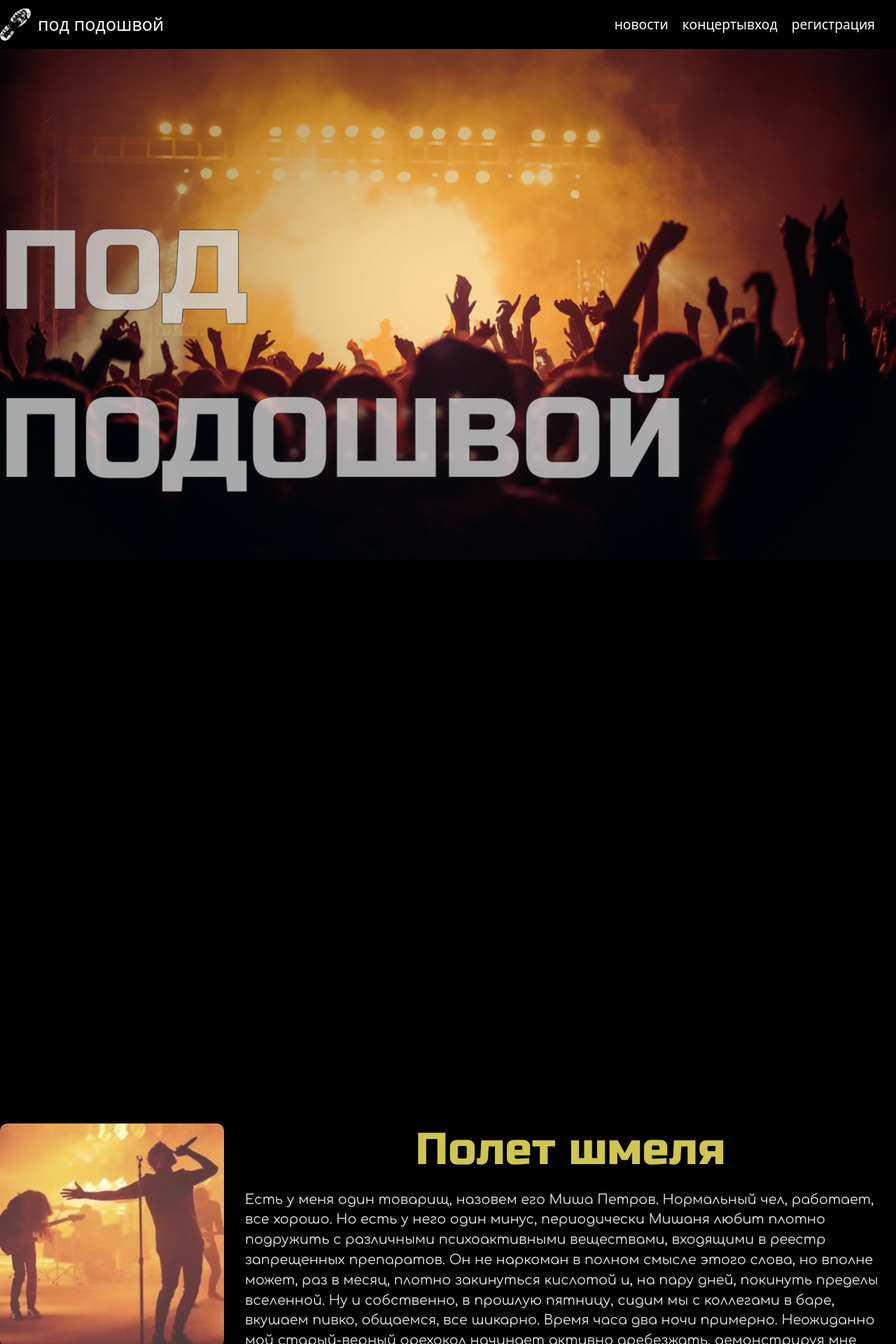
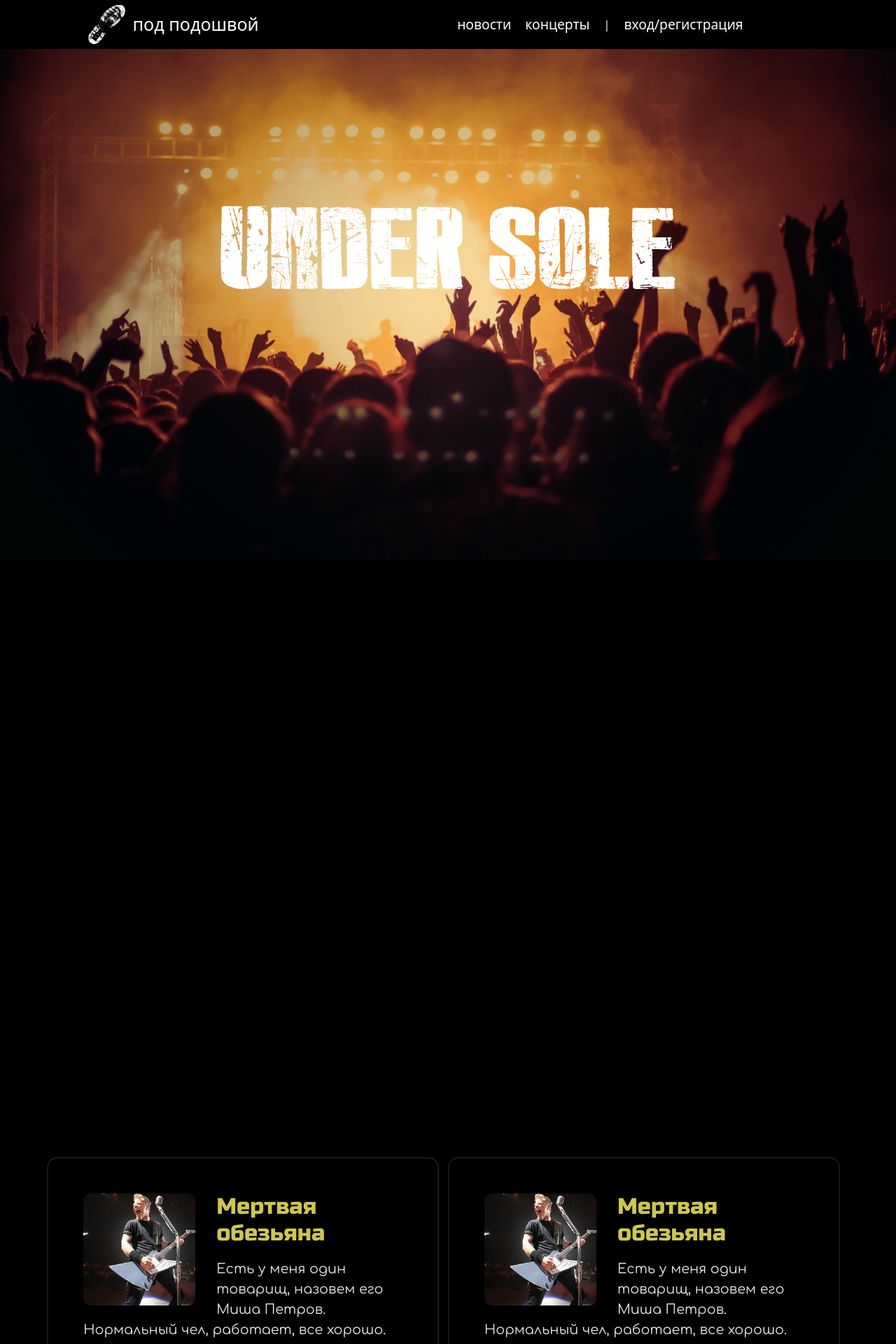
Before and after one commit to StrAnastasia/pod-podoshvoi-web, a React (Create React App) app in the folder client/: page /homepage in a window 1280 px wide. Shown: the top 1920 px of the page at 70% size. Built offline with nearby package versions, Linux system fonts and the light colour scheme; no server answers.

Commit message:
beautiful front

```diff
--- a/client/src/components/header/header.jsx
+++ b/client/src/components/header/header.jsx
@@ -2,6 +2,7 @@ import React, { useState, useEffect } from "react";
 import axios from 'axios';
 import './headerStyle.scss'
 import hederLogo from '../../images/pngegg.png'
+import profile from '/home/egor/elbrus/finalProject/pod-podoshvoi-web/client/src/images/pofile.png'
 
 
 import { Link } from "react-router-dom";
@@ -33,7 +34,7 @@ export default function Header() {
 
     <div className='backGroung' style={{ position: 'sticky', top: '0', zIndex: '1' }}>
 
-      <div className='logoContainer'>
+      <div className='logoContainer' >
 
         <img className='logo' src={hederLogo} />
 
@@ -41,27 +42,29 @@ export default function Header() {
 
       </div>
 
-      <div>
+      <div className='centerDiv'>
 
         <Link style={{ marginRight: 20 }} className="textHeader" aria-current="page" to='/homepage' onClick={allnewsHandler}>новости</Link>
-        <Link className="textHeader" aria-current="page" to='/allgigsmap'>концерты</Link>
-      </div>
-      <div style={{ marginRight: 30 }}>
+        <Link style={{ marginRight: 20 }} className="textHeader" aria-current="page" to='/allgigsmap'>концерты</Link>
+        <div style={{color: 'white'}}>|</div>
+
         {auth ? (
           <>
+
+
             <Link
               className="textHeader" style={{ marginRight: 20 }} aria-current="page"
               to="/profile" >
+              <img className='logoProfile' src={profile} />
               Профиль
                   </Link>
             <a className="textHeader" style={{ marginRight: 20 }} aria-current="page" href='http://localhost:8080/auth/logout'>выход</a>
           </>
         ) : (
-            <>
-              <a className="textHeader" style={{ marginRight: 20 }} aria-current="page" href='http://localhost:8080/auth/login'>вход</a>
-              <a className="textHeader" aria-current="page" href='http://localhost:8080/auth/login'>регистрация</a>
-            </>
-          )}
+          <>
+            <a className="textHeader" style={{ marginLeft: 20 }} aria-current="page" href='http://localhost:8080/auth/login'>вход/регистрация</a>
+          </>
+        )}
 
       </div>
     </div>
--- a/client/src/components/header/headerStyle.scss
+++ b/client/src/components/header/headerStyle.scss
@@ -36,7 +36,15 @@
 
 .logo{
     filter: invert(1);
-    width: 5%;
+    height: 7vh;
+}
+
+.logoProfile{
+    filter: invert(1);
+
+    margin-left: 1vw;
+    margin-right: 0.5vw;
+    height: 2.5vh;
 }
 
 .logoContainer {
@@ -44,5 +52,15 @@
     flex-direction: row;
     align-items: center;
 
+    margin-right: 4vh;
+
 
 }
+
+
+.centerDiv {
+
+    display: flex;
+    align-items: center;
+    margin-right: 11.6vh;
+}
--- a/client/src/components/homepage/Homepage.jsx
+++ b/client/src/components/homepage/Homepage.jsx
@@ -15,7 +15,7 @@ export default function Homepage() {
 
     const [offsetYImg, setOffsetYImg] = useState(1)
 
-    const [offsetYHeader, setOffsetYHeader] = useState(0.8)
+    const [offsetYHeader, setOffsetYHeader] = useState(1)
 
 
     const handleScrollPost = () => {
@@ -28,8 +28,8 @@ export default function Homepage() {
     }
 
     const handleScrollHeader = () => {
-        const opas = offsetYHeader- window.pageYOffset * 0.010
-        setOffsetYHeader(opas);
+        const opas = offsetYHeader - window.pageYOffset * 0.004
+        setOffsetYHeader(prev => opas > 0.2 ? opas : 0.2);
     }
 
     useEffect(() => {
@@ -52,23 +52,33 @@ export default function Homepage() {
 
 
     const newsarray = useSelector(store => store.news);
-    console.log('newsarray', newsarray);
+    //console.log('newsarray', newsarray);
 
 
     return (
 
-        <div className='homePage' >
+        <div>
+
+
+
         <div className='newBackground' style={{ opacity: offsetYImg }} />
 
+        <div className='homePageHeader'>
+
+
             <div className='banner' style={{ opacity: offsetYHeader }}>
-                ПОД ПОДОШВОЙ
+                UNDER SOLE
             </div>
+<div className="nullDiv" ></div>
+        </div>
+
+  <div className='homePage' >
 
 
 
 
 
-            <div className="nullDiv" ></div>
+
 
             <News  newsarray={newsarray} offsetYPost = {offsetYPost} />
 
@@ -77,7 +87,6 @@ export default function Homepage() {
 
 
                 <div>
-
                     <img alt='post' src={imgPost2} className="homePage-post-img" />
                 </div>
 
@@ -85,7 +94,6 @@ export default function Homepage() {
 
                 <div className="d-flex  align-items-center flex-column">
                     <h1 className='homePage-post-title'>Земля в кишках</h1>
-
                 </div>
 
                 <p className="homePage-post-text">
@@ -104,11 +112,38 @@ export default function Homepage() {
 
             </div>
 
-            <div NclassNameName='homePage-post' >
+
+
+            <div className='homePage-post' style={{ opacity: offsetYPost }}>
 
 <img alt='post' src={imgPost1} className="homePage-post-img" />
 <div className="d-flex  align-items-center flex-column">
     <h1 className='homePage-post-title'>Полет шмеля</h1>
+
+</div>
+
+<p className="homePage-post-text">
+
+                    Есть у меня один товарищ, назовем его Миша Петров. Нормальный чел, работает, все хорошо. Но есть у него один минус, периодически Мишаня любит плотно подружить с различными психоактивными веществами, входящими в реестр запрещенных препаратов. Он не наркоман в полном смысле этого слова, но вполне может, раз в месяц, плотно закинуться кислотой и, на пару дней, покинуть пределы вселенной.
+
+                    Ну и собственно, в прошлую пятницу, сидим мы с коллегами в баре, вкушаем пивко, общаемся, все шикарно. Время часа два ночи примерно. Неожиданно мой старый-верный орехокол начинает активно дребезжать, демонстрируя мне входящий вызов с неизвестного номера. После некоторых раздумий трубочку я взял и произошел следующий диалог.
+                    - Да?
+                    - Здравствуйте, Саша?
+                    - Да...
+                    - Это мама Миши Петрова, я из Красноуфимска звоню.
+                    - Эм... Добрый вечер...
+                    - Простите за беспокойство, я вас не разбудила? (вопрос, надо сказать, риторический, так как в трубке прекрасно слышно крики окружающих и гремящий в баре рок-н-ролл.)
+
+
+</p>
+
+</div>
+
+            <div className='homePage-post' >
+
+                <img alt='post' src={imgPost3} className="homePage-post-img" />
+                <div className="d-flex  align-items-center flex-column">
+                    <h1 className='homePage-post-title'>Мертвая обезьяна</h1>
 
                 </div>
 
@@ -180,5 +215,7 @@ export default function Homepage() {
 
         </div>
 
+        </div>
+
     )
 }
--- a/client/src/components/homepage/homePageModule.scss
+++ b/client/src/components/homepage/homePageModule.scss
@@ -1,11 +1,6 @@
+
+
 .homePage-sroll {
-  display: flex;
-  flex-direction: column;
-  align-items: center;
-  position: relative;
-}
-
-.homePage {
   display: flex;
   flex-direction: column;
   align-items: center;
@@ -27,10 +22,30 @@
   opacity: 0.2;
 }
 
+.homePage {
+  display: flex;
+
+  justify-content: center;
+  position: relative;
+  flex-wrap: wrap;
+
+
+}
+
+.homePageHeader {
+  display: flex;
+  align-items: center;
+  flex-direction: column;
+}
+
+
+
+
 .homePage-post {
+ margin-right: 1%;
   background-color: rgb(0, 0, 0);
   margin-top: 3%;
-  width: 60%;
+  width: 70vh;
   border-radius: 15px;
   border-style: solid;
   padding: 50px;
@@ -41,7 +56,7 @@
 
 .homePage-post-img {
   float: left !important;
-  width: 25%;
+  width: 20vh;
   margin-right: 30px;
   margin-bottom: 10px;
   border-radius: 10px;
@@ -51,7 +66,7 @@
   font-family: "Russo One", sans-serif;
   margin-top: -5;
   color: rgb(206, 198, 79);
-  font-size: 400%;
+  font-size: 4vh;
 }
 .homePage-post-text {
   font-family: "Comfortaa", cursive;
@@ -74,22 +89,22 @@
 }
 
 .banner {
-  color: rgb(211, 211, 211);
-  font-size: 20vh;
-  transition-duration: 1s;
+
+  // mix-blend-mode:overlay;
+
+  color: rgb(255, 255, 255);
+  font-size: 10.5vw;
   font-weight: normal;
-  animation: fadeIn linear 5s;
-  font-family: "Russo One", sans-serif;
+  animation: fadeIn linear 1s;
+  font-family: 'RocksDeath';
   margin-top: 25vh;
   z-index: -1;
-  text-shadow: 1px 0 1px rgb(63, 63, 63), 0 1px 1px rgb(63, 63, 63),
-    -1px 0 1px rgb(63, 63, 63), 0 -1px 1px rgb(63, 63, 63);
 }
 @keyframes fadeIn {
   0% {
     opacity: 0;
   }
   100% {
-    opacity: 0.8;
+    opacity: 1;
   }
 }
--- a/client/src/components/news/News.jsx
+++ b/client/src/components/news/News.jsx
@@ -5,7 +5,7 @@ import { useSelector } from 'react-redux'
 export default function News({ offsetYPost  }) {
   const news = useSelector(state => state.news)
 
-  console.log('newsarrayfrom news', news);
+  //console.log('newsarrayfrom news', news);
   return (
     <>
       {news ? news?.map(el =>
--- /dev/null
+++ b/client/src/index.css
@@ -0,0 +1,6 @@
+@font-face {
+    font-family: 'RocksDeath';
+    src: local('RocksDeath'),
+    url('./fonts/RocksDeath.ttf') format('truetype');
+    font-weight: normal;
+}
--- a/client/src/index.js
+++ b/client/src/index.js
@@ -3,6 +3,8 @@ import ReactDOM from 'react-dom';
 import { Provider } from 'react-redux';
 import App from './App';
 import store from './redux/store/store';
+import './fonts/RocksDeath.ttf'
+import './index.css'
 
 ReactDOM.render(
   <Provider store={store}>
```
Also changed, not shown: client/src/components/gig/gig.jsx (+4 -3 lines), client/src/fonts/RocksDeath.ttf (added), client/src/images/pofile.png (added). Lines whose indentation alone changed are shown as unchanged.
